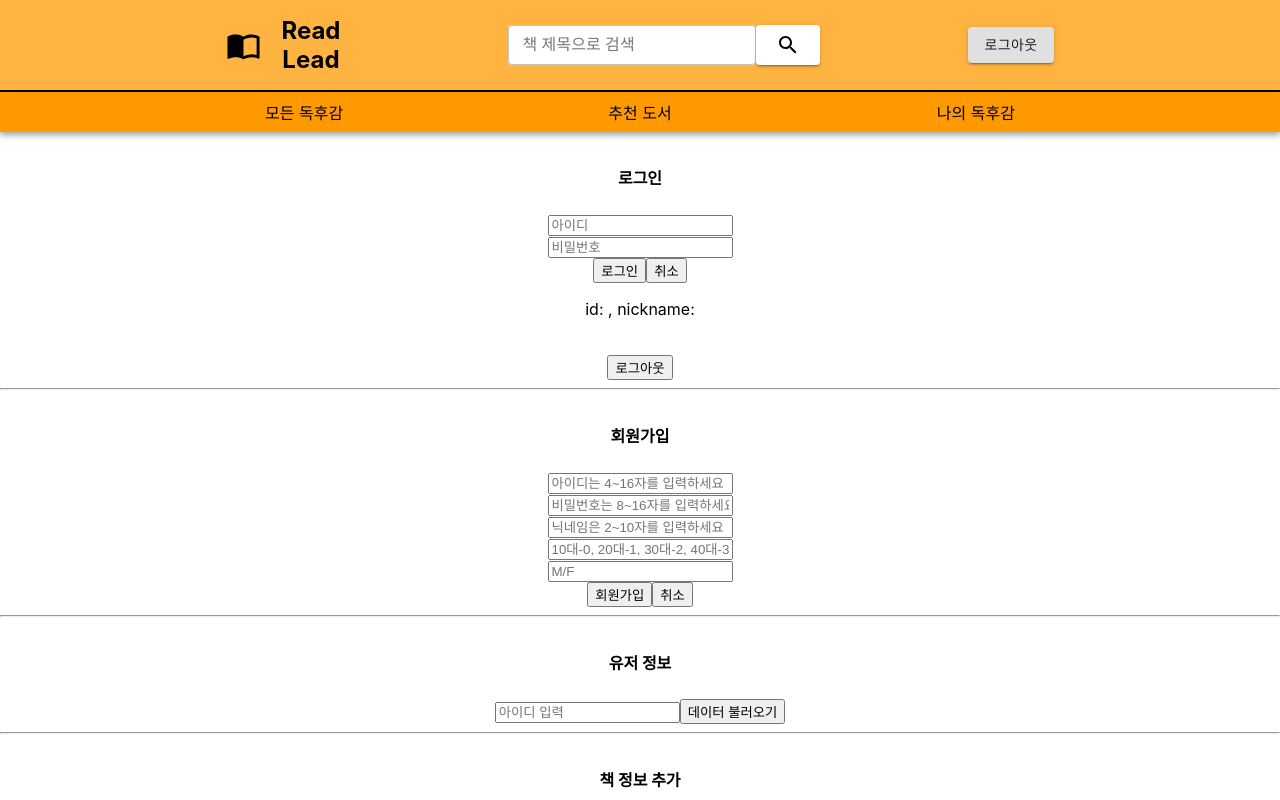
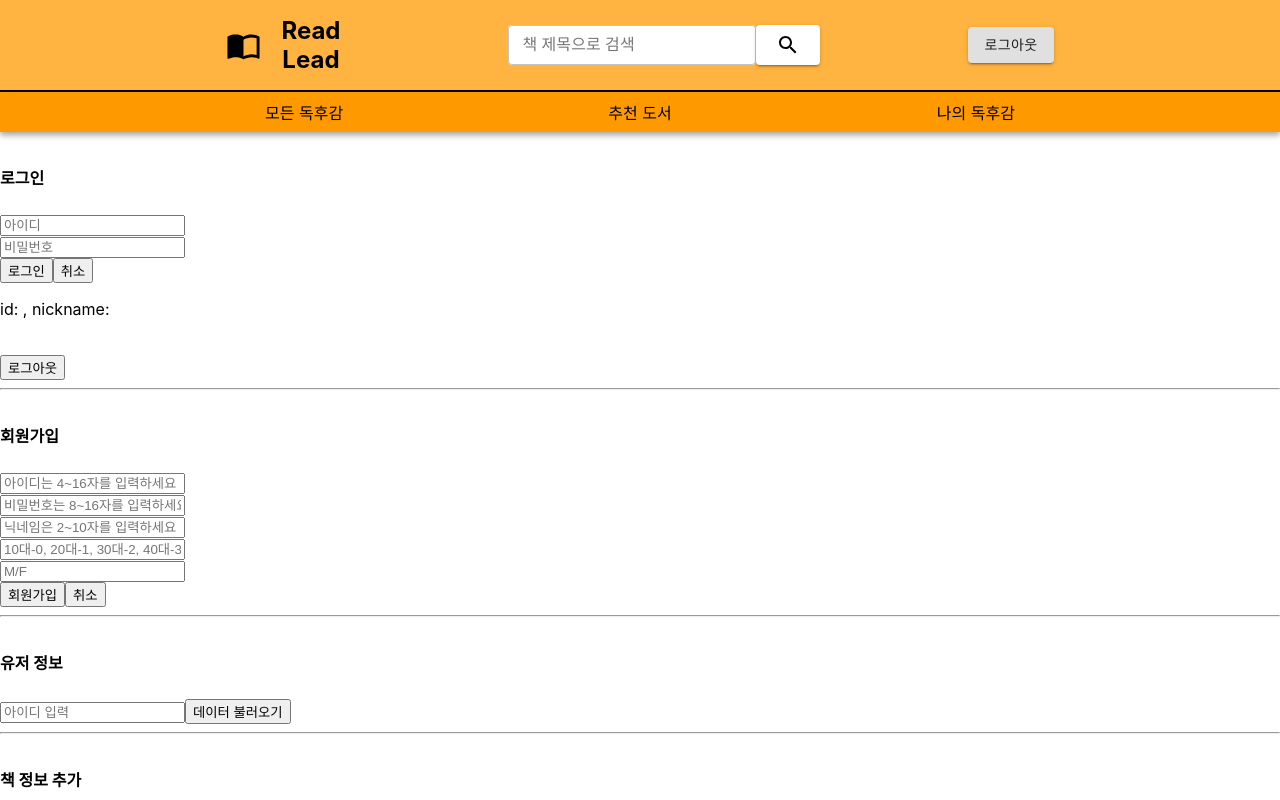
Before and after one commit to CSID-DGU/2022-01-OSSP1-NoHongchulRed-1, a React (Create React App) app in the folder client/: page /TestDB in a window 1280 px wide. Shown: the top 800 px of the page. Built offline with nearby package versions, Linux system fonts and the light colour scheme.

Commit message:
#46 Change API Doc

```diff
--- a/client/src/TestDB.js
+++ b/client/src/TestDB.js
@@ -1,6 +1,10 @@
 import React from 'react';
 import axios from 'axios';
 import { useState } from 'react';
+import styled from 'styled-components';
+const Wrap = styled.div`
+    text-align: left;
+`;
 
 const Test = () => {
     // 세션 쿠키 보려면 build하고 localhost:5000 에서 확인해야 함
@@ -331,6 +335,7 @@ const Test = () => {
     // ~자를 입력하세요 등 텍스트는 임의로 설정한 것
     // 단순한 테스트를 위해 라디오버튼나 체크박스 사용 안함 (실제 개발 시 UI 내용 적용 필요)
     return (
+        <Wrap>
             <div>
                 <h1><font size="3">로그인</font></h1>
                 <input type="text" name="id" placeholder="아이디" value={loginInputs.id} maxLength="20" onChange={onChangeLogin} />
@@ -418,6 +423,7 @@ const Test = () => {
                 <h1><font size="3">모든 독후감 확인</font></h1>
                 <button onClick={onButtonAllReport}>모든 독후감 가져오기</button>
             </div>
+        </Wrap>
     );
 };
 
```
Also changed, not shown: 2 other files (tests, documents, lock files or other folders). Lines whose indentation alone changed are shown as unchanged.
